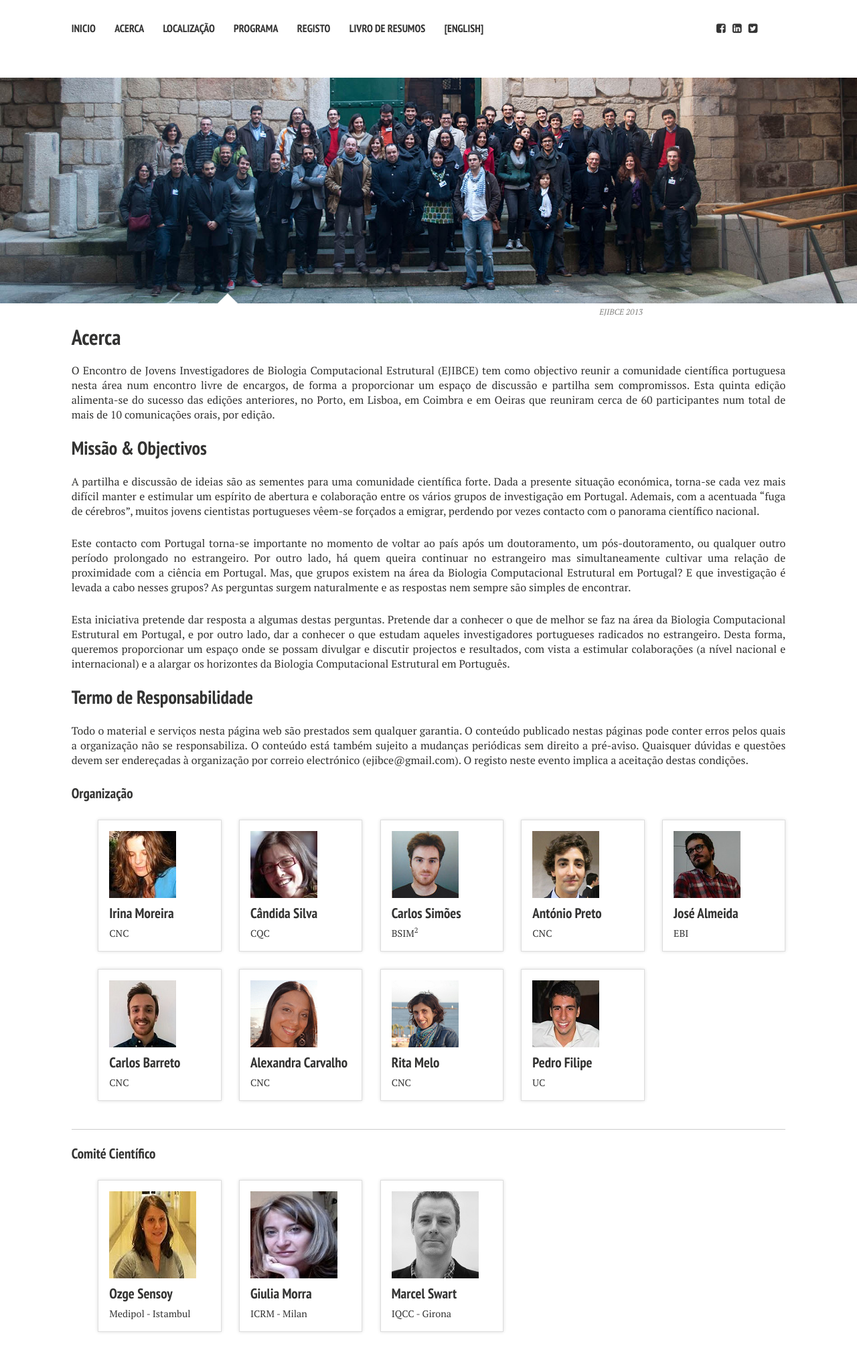
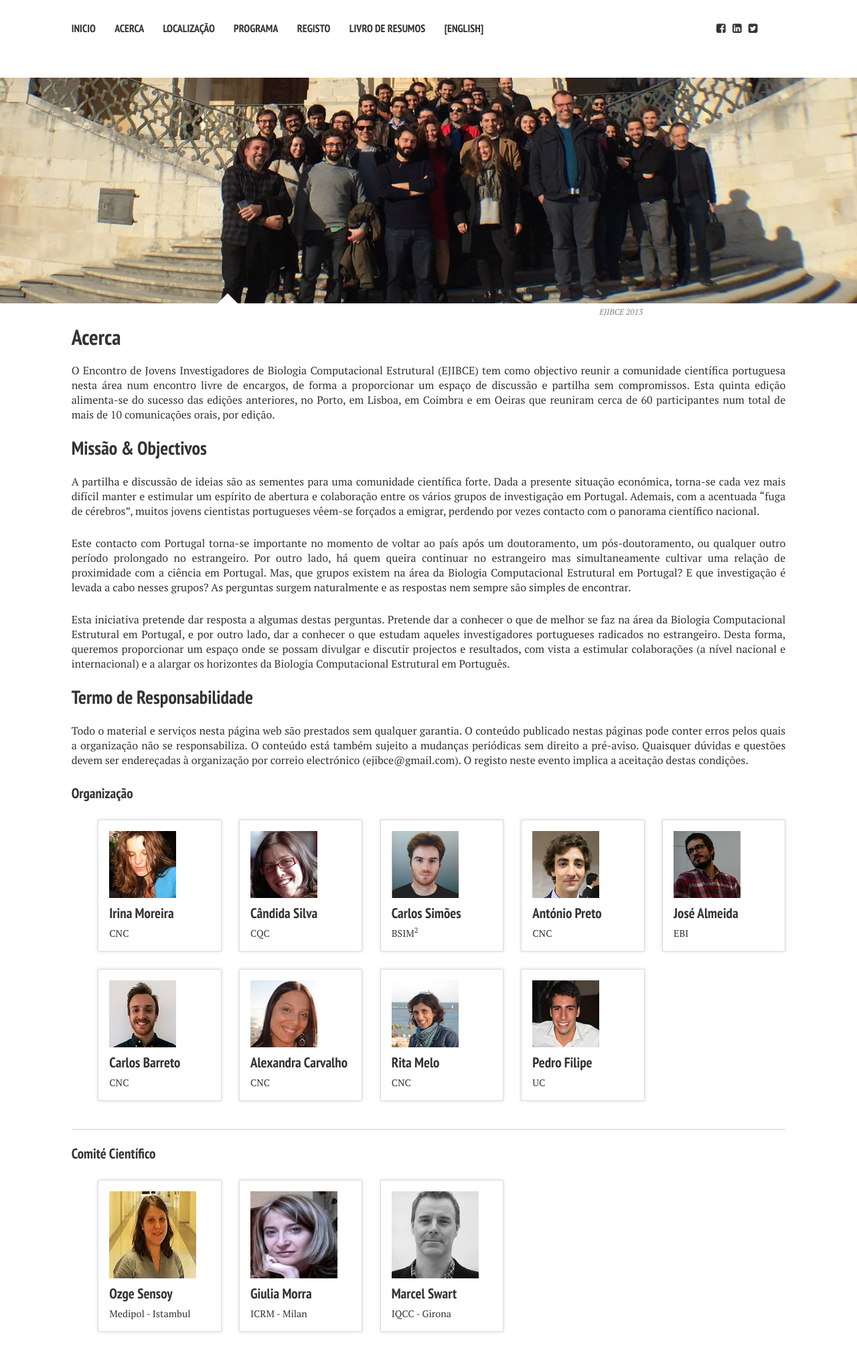
Before and after one commit to ejibce/ejibce.github.io, a Jekyll site: the page built from acerca/index.md, in a window 1280 px wide. Shown: the whole page at 67% size. Built offline with Jekyll 4.4.1, drawn with Linux system fonts in a browser that asks for light colours; nearby versions of some CDN libraries.

Commit message:
update_photo

```diff
--- a/acerca/index.md
+++ b/acerca/index.md
@@ -6,7 +6,7 @@ tags: [EJIBCE, FCT, SPB, ANBIOQ, DF, BSIM2, JEST]
 modified: 2014-08-08T20:53:07.573882-04:00
 comments: false
 image:
-  feature: feature-ACERCA.jpg
+  feature: photo_2017.jpg
   credit: EJIBCE 2013
 ---
 
```
Also changed, not shown: images/photo_2017.jpg (added).
